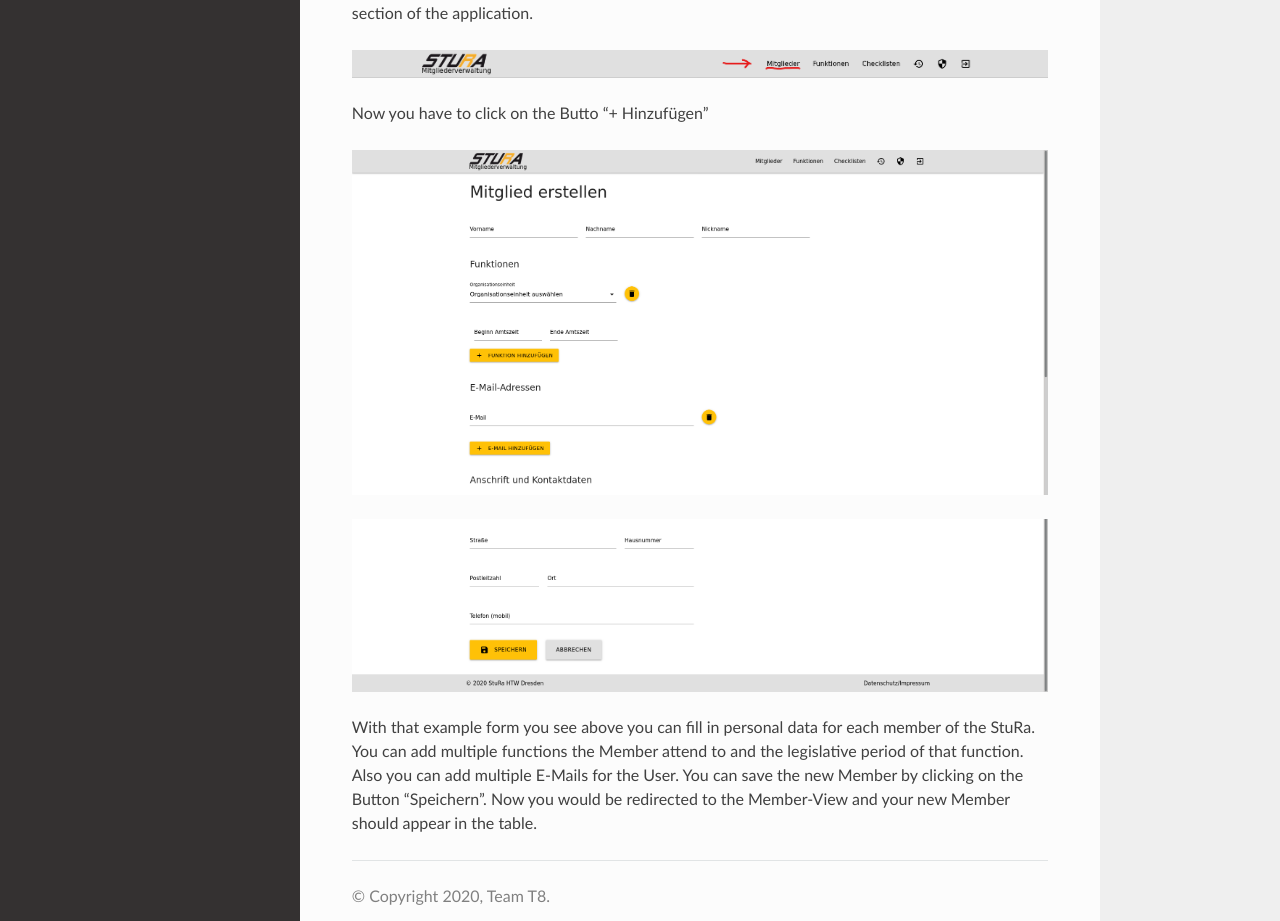
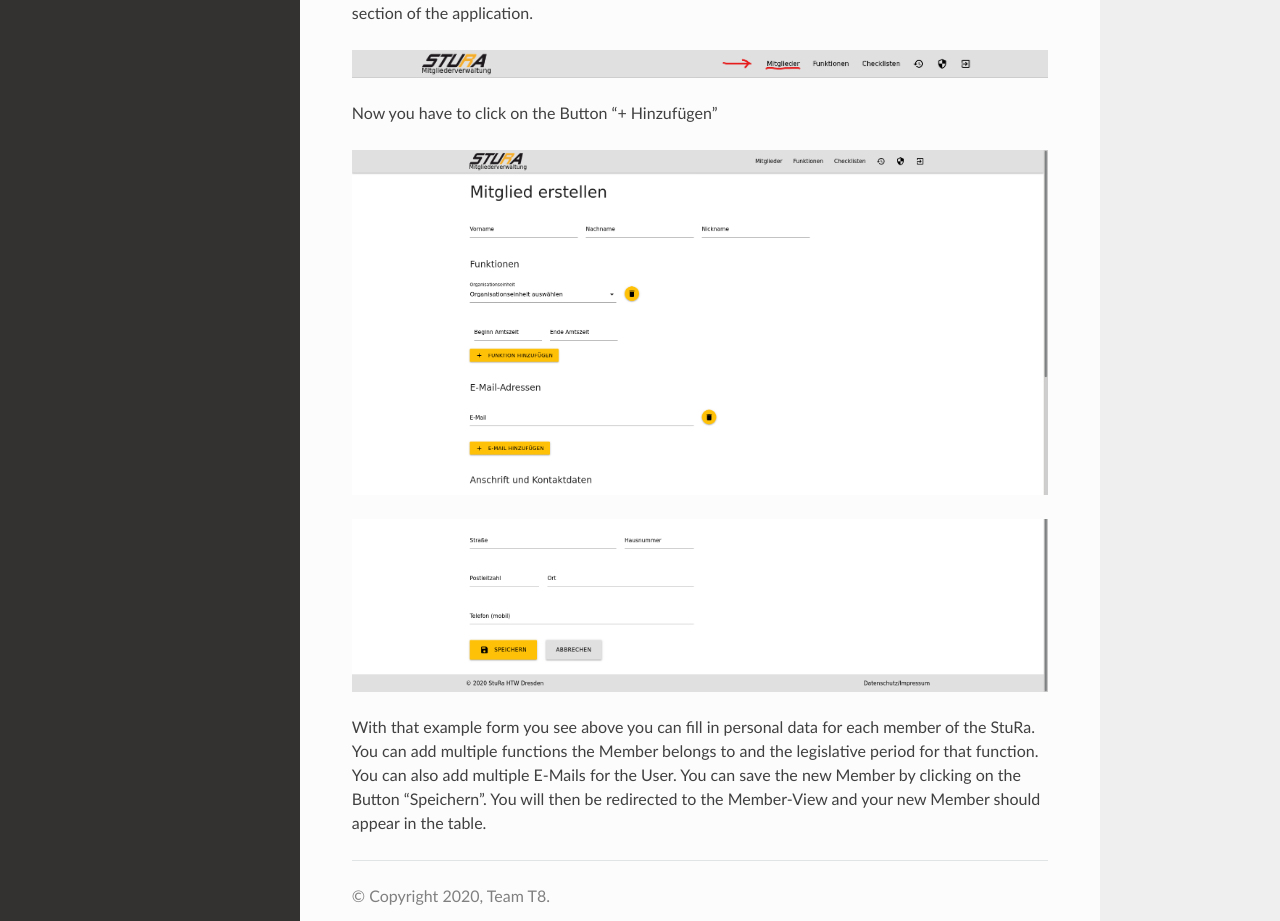
Before and after one commit to mribrgr/StuRa-Mitgliederdatenbank, a Sphinx documentation site: the page built from docs/sphinx/source/user/createNewMitglied.rst, in a window 1280 px wide and 1244 px high. Shown: the part 278-1199 px from the top of the window. Built offline with Sphinx 7.4.7 and the Read the Docs theme 2.0.0, drawn with Linux system fonts in a browser that asks for light colours.

Commit message:
Fix typos and grammar

```diff
--- a/docs/sphinx/source/user/createNewMitglied.rst
+++ b/docs/sphinx/source/user/createNewMitglied.rst
@@ -10,14 +10,14 @@ to the Member section of the application.
 
 .. image:: img/navigateMitglieder.png
 
-Now you have to click on the Butto "+ Hinzufügen"
+Now you have to click on the Button "+ Hinzufügen"
 
 .. image:: img/createMitglied1.png
 .. image:: img/createMitglied2.png
 
 With that example form you see above you can fill in personal data for
-each member of the StuRa. You can add multiple functions the Member attend
-to and the legislative period of that function. Also you can add multiple
+each member of the StuRa. You can add multiple functions the Member belongs to
+and the legislative period for that function. You can also add multiple
 E-Mails for the User. You can save the new Member by clicking on the Button
-"Speichern". Now you would be redirected to the Member-View and your
+"Speichern". You will then be redirected to the Member-View and your
 new Member should appear in the table.
```
